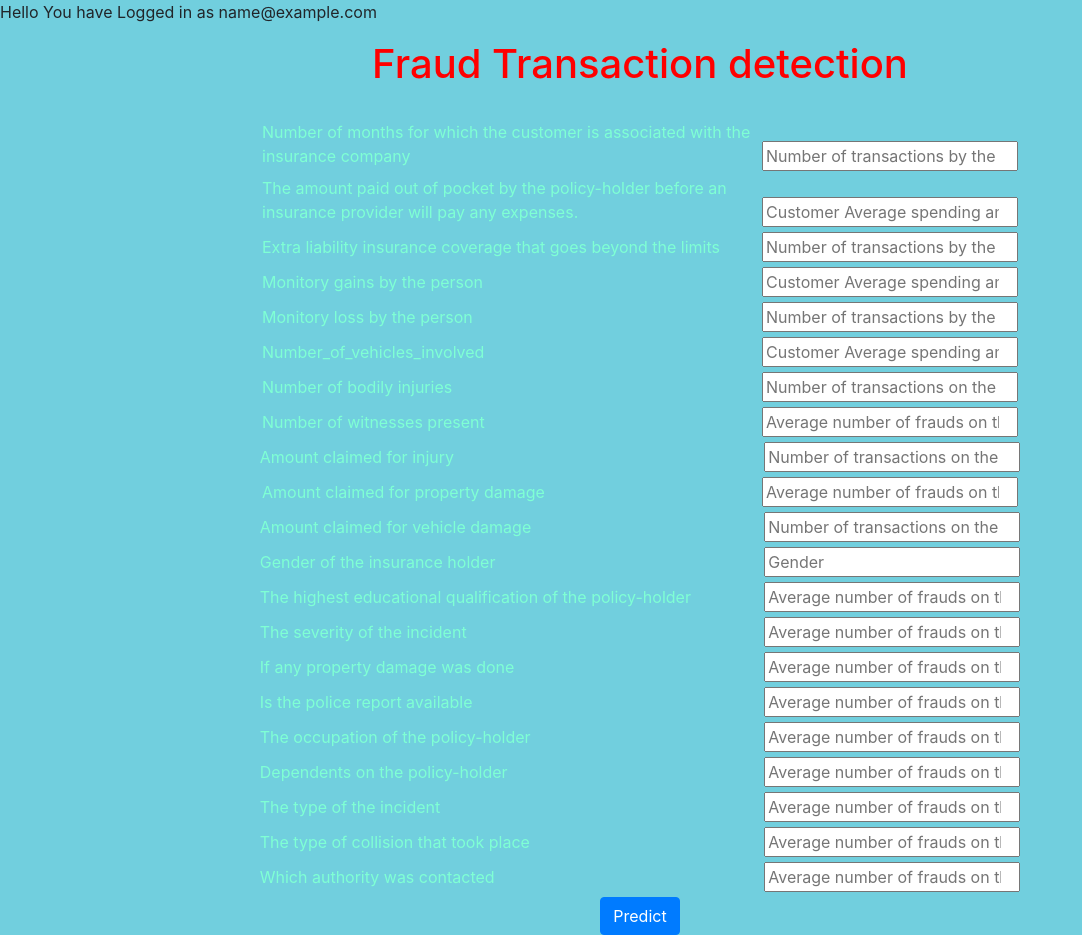
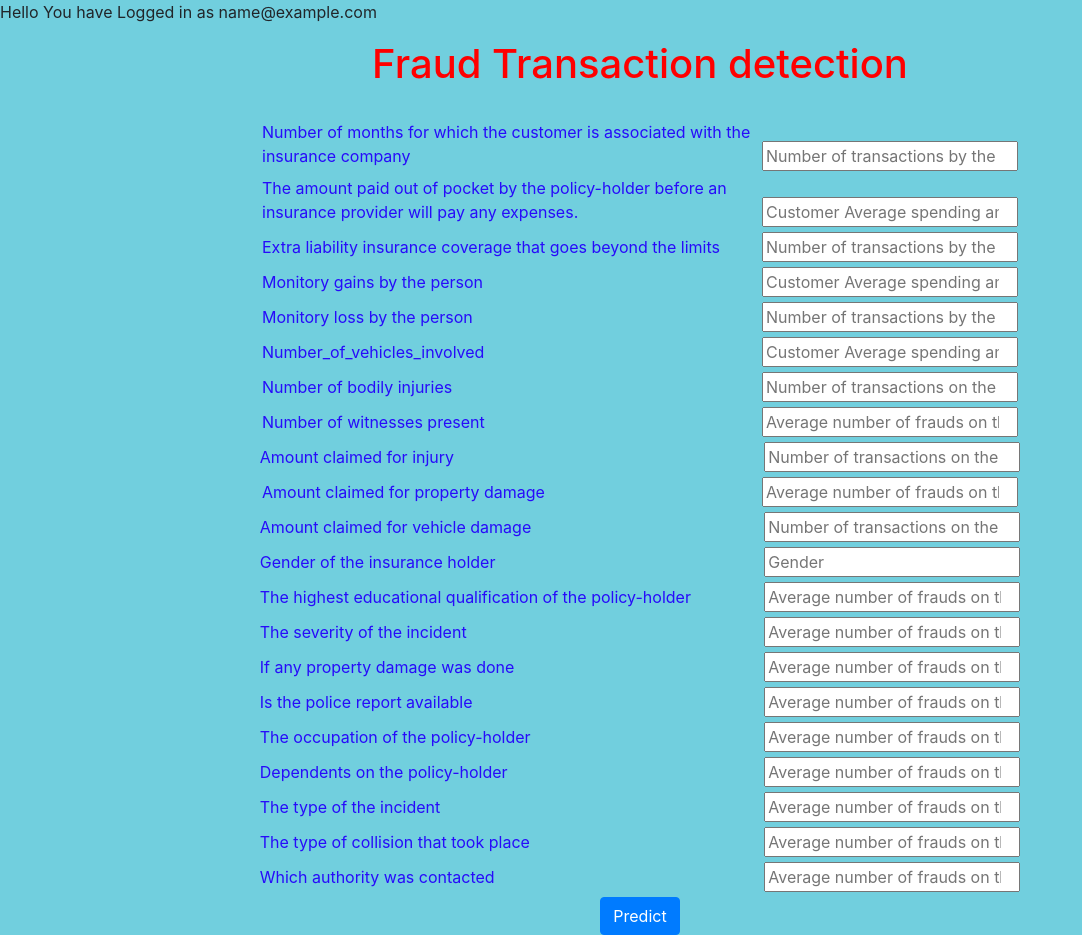
Before and after one commit to jargans/insurancefrauddetection, a Flask app: page /logged_in in a window 1280 px wide. Shown: the part 56-991 px from the top of the page, without its empty margins (0-1082 px from the left). Run offline with Flask 2, Linux system fonts and the light colour scheme; the visitor is signed in with stand-in values (Sample User, id 1); some libraries are stand-ins or nearby versions.

Commit message:
Update logged_in.html

```diff
--- a/templates/logged_in.html
+++ b/templates/logged_in.html
@@ -5,7 +5,7 @@
 <style>
     label {
       display: inline-block;
-      color: aquamarine;
+      color: rgb(39, 11, 250);
       width: 500px;
       text-align: left;
     }
```
